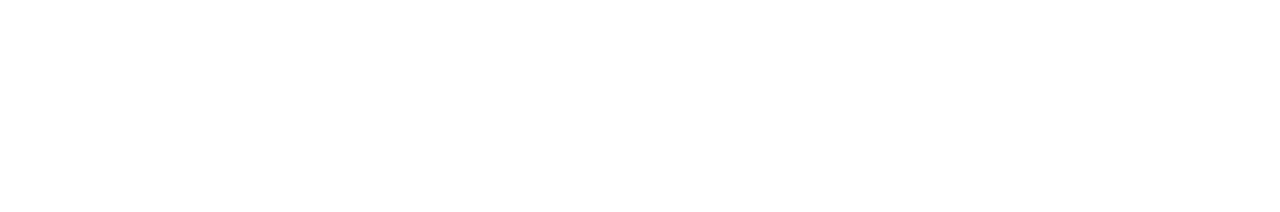
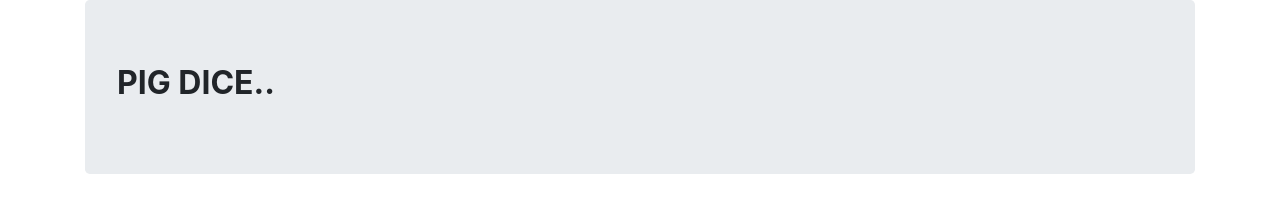
Before and after one commit to joshuaagega/Pig-Dice-1, a plain HTML site: page index.html in a window 1280 px wide. Drawn offline with nearby package versions, Linux system fonts and the light colour scheme.

Commit message:
jumbotron header created

```diff
--- a/index.html
+++ b/index.html
@@ -10,9 +10,9 @@
   <title>THE PIG DICE</title>
 </head>
 <body>
-
-
-
+<div class="container">
+<div class="jumbotron">
+<h2><b>PIG DICE..</b>
 
 
 
@@ -56,6 +56,8 @@
   <script src="https://cdnjs.cloudflare.com/ajax/libs/popper.js/1.14.7/umd/popper.min.js" integrity="sha384-UO2eT0CpHqdSJQ6hJty5KVphtPhzWj9WO1clHTMGa3JDZwrnQq4sF86dIHNDz0W1" crossorigin="anonymous"></script>
   <script src="https://stackpath.bootstrapcdn.com/bootstrap/4.3.1/js/bootstrap.min.js" integrity="sha384-JjSmVgyd0p3pXB1rRibZUAYoIIy6OrQ6VrjIEaFf/nJGzIxFDsf4x0xIM+B07jRM" crossorigin="anonymous"></script>
   <script src="https://code.jquery.com/jquery-3.3.1.js" integrity="sha256-2Kok7MbOyxpgUVvAk/HJ2jigOSYS2auK4Pfzbm7uH60=" crossorigin="anonymous"></script>
-  <script src="js/script.js"></script
+  <script src="js/script.js"></script>
+</div>
+</div>
 </body>
 </html>
```
